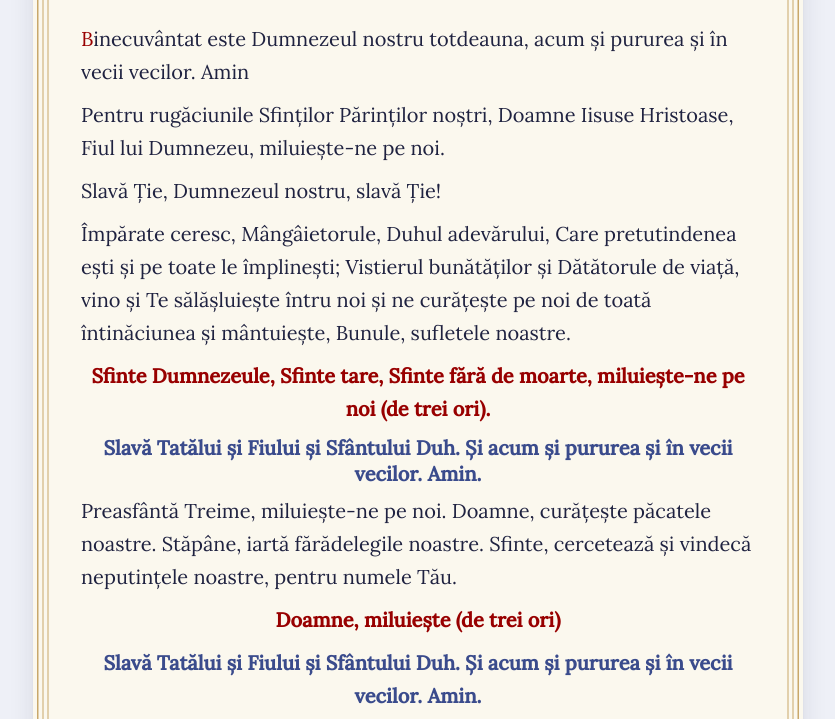
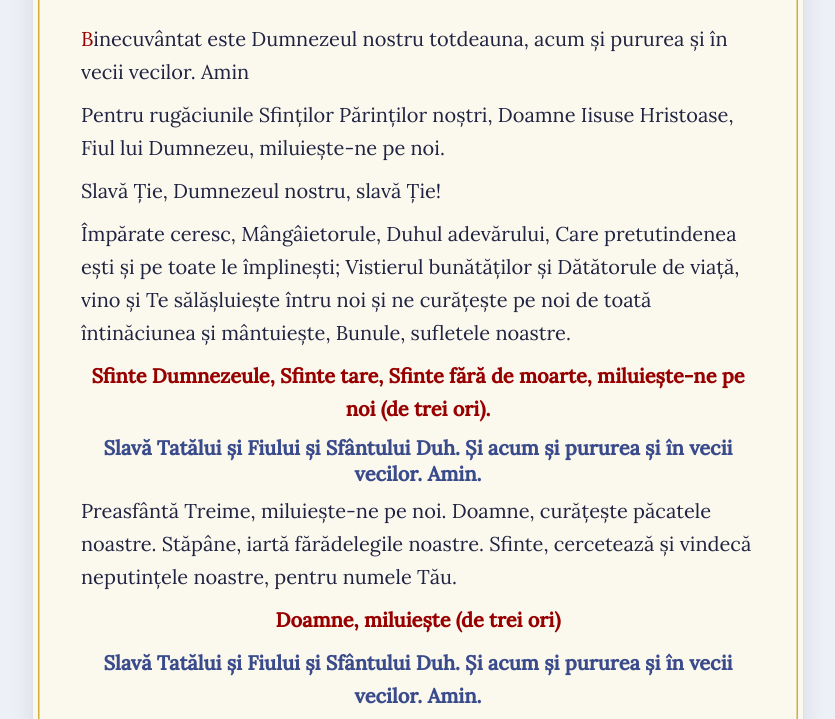
Before and after one commit to skybytescode/Ceaslovnic, a plain HTML site: page docs/content/02-utrenia.html in a window 1280 px wide. Shown: the part 233-952 px from the top of the page, without its empty margins (222-1057 px from the left). Drawn offline with nearby package versions, Linux system fonts and the light colour scheme.

Commit message:
Single gold rule for the page frame
- One 1.5px line at 5px from the card edge (was three concentric lines
  with 4px gaps). Cleaner, more like a traditional book trim.
- --gold token shifted from warm #c9a86b to classic metallic #d4af37 for
  a more recognisably-gold tone.

```diff
--- a/docs/css/styles.css
+++ b/docs/css/styles.css
@@ -8,7 +8,7 @@
   --accent-2:  #6b7ec4;       /* lighter indigo */
   --rubric:    #980000;       /* liturgical rubric red (matches source docx) */
   --rule:      #c4cae6;
-  --gold:      #c9a86b;       /* warm Byzantine gold for the page frame */
+  --gold:      #d4af37;       /* classic metallic gold for the page frame */
   --shadow:    0 1px 2px rgba(30, 30, 60, 0.06), 0 6px 24px rgba(30, 30, 60, 0.10);
   --maxw:      62ch;
   --font-display: "Cormorant Garamond", "Garamond", "Times New Roman", serif;
@@ -52,16 +52,12 @@ body {
   background: var(--paper);
   padding: clamp(2.5rem, 5.5vw, 3.75rem) clamp(1.75rem, 4.5vw, 3rem) clamp(2rem, 4vw, 2.75rem);
   margin: 0.75rem;
-  /* Three concentric gold lines drawn just inside the card edge.
-     Each "paper" inset masks the previous gold inset's interior, so the
-     visible band of each inset is its (spread) – (previous spread). */
+  /* A single gold rule drawn just inside the card edge. The paper inset
+     masks the gold inset's interior, so only the band between (paper) and
+     (gold) — 1.5px — remains visible. */
   box-shadow:
-    inset 0 0 0 4px    var(--paper),  /* 4px buffer from the edge */
-    inset 0 0 0 5.5px  var(--gold),   /* outermost gold line (1.5px) */
-    inset 0 0 0 9.5px  var(--paper),  /* 4px gap */
-    inset 0 0 0 10.5px var(--gold),   /* middle gold line (1px) */
-    inset 0 0 0 14.5px var(--paper),  /* 4px gap */
-    inset 0 0 0 15.5px var(--gold),   /* innermost gold line (1px) */
+    inset 0 0 0 5px   var(--paper),   /* 5px buffer from the edge */
+    inset 0 0 0 6.5px var(--gold),    /* the single 1.5px gold line */
     var(--shadow);                    /* preserve the card's drop shadow */
 }
 
--- a/docs/sw.js
+++ b/docs/sw.js
@@ -5,7 +5,7 @@
 //
 // Bump CACHE_VERSION whenever asset URLs change so old caches are evicted.
 
-const CACHE_VERSION = "v52e3f73c12";
+const CACHE_VERSION = "v3ef473a636";
 const CACHE = "ceaslovnic-" + CACHE_VERSION;
 
 const ASSETS = [
```
